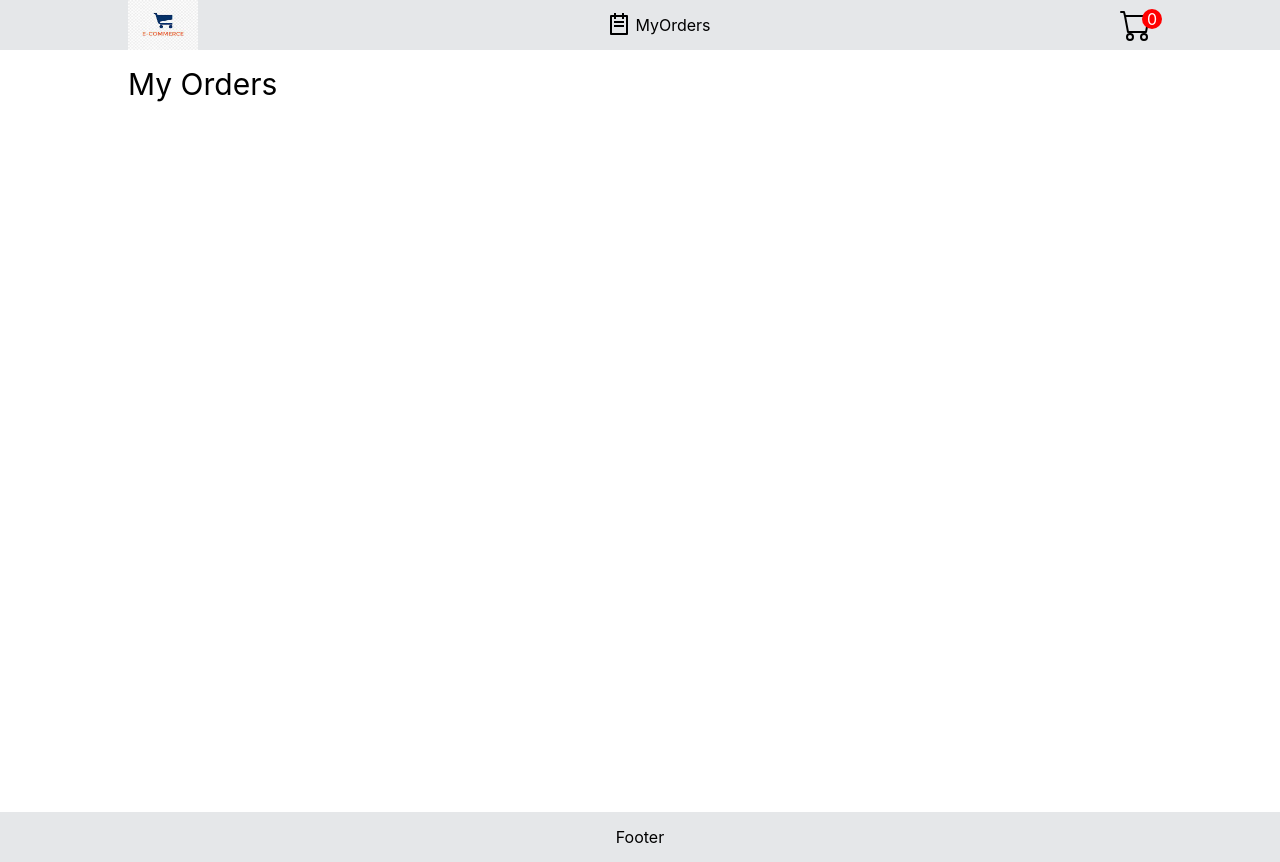
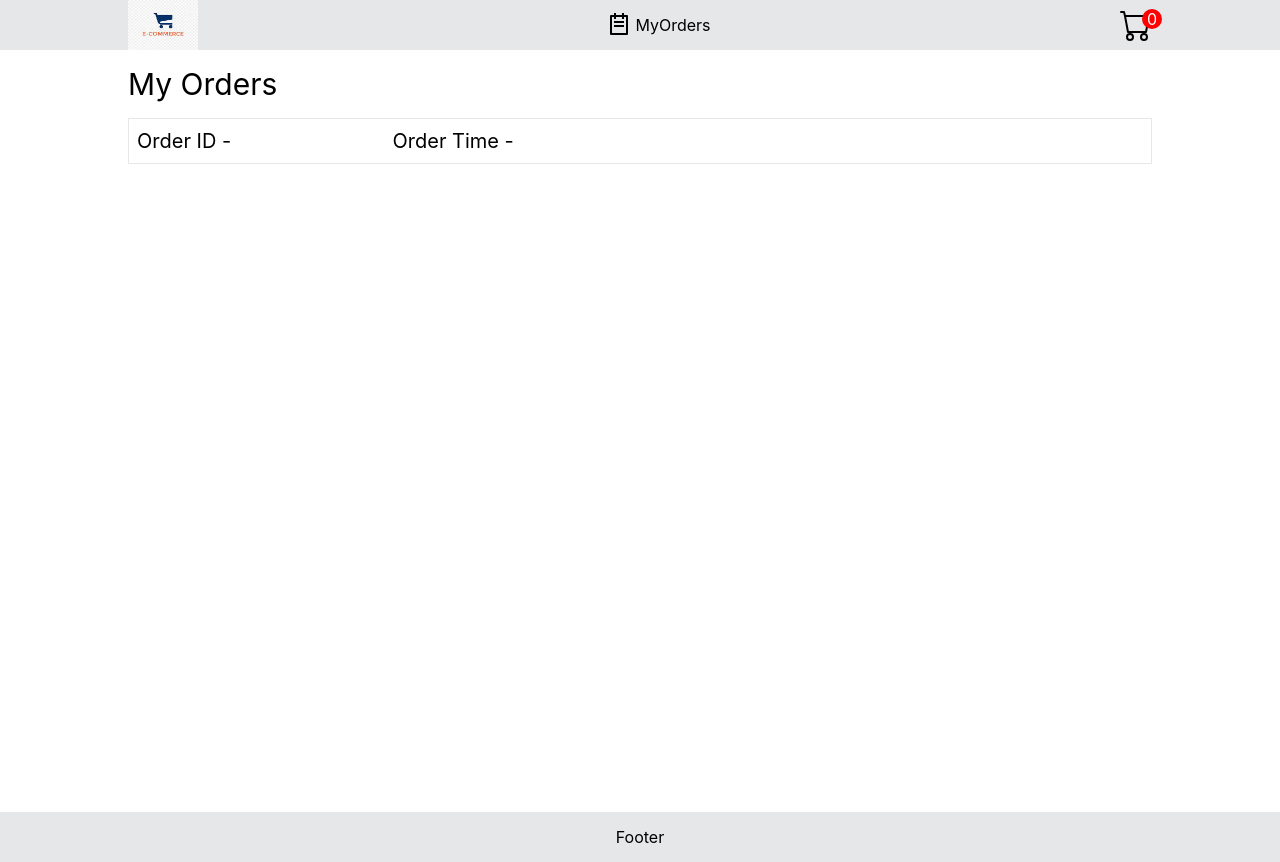
Before and after one commit to Timir699/astha_practice_project, a Next.js app: page /myOrders in a window 1280 px wide. Built offline with nearby package versions, Linux system fonts and the light colour scheme.

Commit message:
completed my order

```diff
--- a/components/Checkout.tsx
+++ b/components/Checkout.tsx
@@ -1,9 +1,10 @@
 import { useRouter } from 'next/router';
-import React from 'react';
+import React, { useState } from 'react';
 import { useForm } from 'react-hook-form';
 import { IoCheckmarkDoneOutline } from 'react-icons/io5';
 import { Form } from '../model/form';
 import { useStore } from '../store/cartStore';
+import shortid from 'shortid'
 
 const Checkout = () => {
 
@@ -12,7 +13,14 @@ const Checkout = () => {
     const addOrderProduct = useStore((state) => state.addOrderProduct);
     const processComplete = useStore((state) => state.processComplete);
     const addcheckOutForm = useStore((state) => state.addcheckOutForm);
+    const addCreateOrder = useStore((state) => state.addCreateOrder);
 
+     const createOrder = {
+        id : shortid.generate(),
+        time: new Date()
+    }
+
+    console.log(createOrder);
 
     const {
         register,
@@ -27,9 +35,10 @@ const Checkout = () => {
         } else {
             alert('please enter valid information');
         }
-        addOrderProduct()
+        addCreateOrder!(createOrder)
+        addOrderProduct!()
         reset()
-        processComplete()
+        processComplete!()
         addcheckOutForm!(data)
 
         router.push('/orderDetails')
--- a/components/MyOrders.tsx
+++ b/components/MyOrders.tsx
@@ -1,52 +1,22 @@
-import Image from 'next/image';
-import React, { useEffect, useState } from 'react';
-import { MdOutlineRemoveShoppingCart } from 'react-icons/md';
+import { useRouter } from 'next/router';
+import React from 'react';
 import { useStore } from '../store/cartStore';
 
-
 const MyOrders = () => {
-    const orderProduct = useStore((state) => state.orderProduct);
-    console.log(orderProduct);
-    const [orderId, setOrderId] = useState<Number>()
-    const [orderTime, setOrderTime] = useState()
-
-    useEffect(() => {
-        let orderNumber = Math.floor(Math.random()* 100)
-        setOrderId(orderNumber)
-    }, [orderProduct])
-
-    var current = new Date();
-    console.log(current);
-
-
-    console.log(orderId);
-
+    const createOrder = useStore((state) => state.createOrder);
+    const router = useRouter()
+    const gotoOrderDetails = () => {
+        router.push('/orderDetails')
+    }
 
     return (
         <div>
             <div className="grid grid-rows-3 grid-flow-col gap-3">
                 <div className="row-span-2 col-span-2 ...">
-
                     <p className="text-3xl my-4">My Orders</p>
-                    <div className="grid grid-cols-4 gap-4">
-                        {/* {orderProduct?.map((product) => {
-                            return (
-                                <div
-                                    className="border text-center p-4"
-                                    key={product.id}
-                                >
-                                    <Image
-                                        src={product.img}
-                                        alt="image"
-                                        width={100}
-                                        height={100}
-                                    />
-                                    <p className="text-xl">{product.name}</p>
-                                    <p className="text-xl">${product.price}</p>
-                                    <div className="flex justify-center mt-2"></div>
-                                </div>
-                            );
-                        })} */}
+                    <div onClick={() => gotoOrderDetails() } className="grid grid-cols-4 gap-4 border p-2 cursor-pointer ">
+                    <p className="text-xl">Order ID - {createOrder?.orderCreate?.id}</p>
+                    <p className="text-xl">Order Time - {createOrder?.orderCreate?.time?.toLocaleTimeString()}</p>
                     </div>
                 </div>
             </div>
--- /dev/null
+++ b/model/createOrder.ts
@@ -0,0 +1,4 @@
+export interface CreateOrder {
+   id?: any;
+   time?: any ;
+}
--- a/model/product.ts
+++ b/model/product.ts
@@ -1,3 +1,4 @@
+import { CreateOrder } from "./createOrder";
 import { Form } from "./form";
 
 export interface Product {
@@ -21,6 +22,8 @@ export interface CartProduct {
  addOrderProduct ?: () => void;
  checkOutForm: {};
  addcheckOutForm ?: (data: Form) => void;
+ createOrder: {}
+ addCreateOrder ?: (orderCreate : CreateOrder ) => void;
  removeProduct : (id: string) => void;
  processComplete ?: () => void
  removeQuantity ?: (id: string) => void
--- a/package.json
+++ b/package.json
@@ -13,6 +13,7 @@
     "react-dom": "17.0.2",
     "react-hook-form": "^7.29.0",
     "react-icons": "^4.3.1",
+    "shortid": "^2.2.16",
     "styled-components": "^5.3.5",
     "zustand": "^3.7.2"
   },
@@ -20,6 +21,7 @@
     "@types/node": "17.0.8",
     "@types/react": "17.0.38",
     "@types/react-dom": "^18.0.0",
+    "@types/shortid": "^0.0.29",
     "@types/styled-components": "^5.1.25",
     "autoprefixer": "^10.4.4",
     "eslint": "8.6.0",
--- a/pages/orderDetails.tsx
+++ b/pages/orderDetails.tsx
@@ -1,9 +1,15 @@
+import Head from 'next/head';
 import React from 'react';
 import OrderDetails from '../components/OrderDetails';
 
 const orderDetails = () => {
   return (
     <div>
+      <Head>
+        <title>Order Details | E - Cart</title>
+        <meta name="description" content="Generated by create next app" />
+        <link rel="icon" href="/favicon.ico" />
+      </Head>
       <OrderDetails />
     </div>
   );
--- a/store/cartStore.ts
+++ b/store/cartStore.ts
@@ -1,5 +1,6 @@
 import create from 'zustand'
 import { devtools } from 'zustand/middleware'
+import { CreateOrder } from '../model/createOrder';
 import { Form } from '../model/form';
 import { CartProduct, Product } from '../model/product';
 
@@ -18,6 +19,11 @@ export let useStore = create<CartProduct>(devtools((set) => ({
   addcheckOutForm: (data: Form) => {
     set((state) => ({
       checkOutForm:  { ...state.checkOutForm, data} }))
+  },
+  createOrder: {},
+  addCreateOrder: (orderCreate : CreateOrder) => {
+    set((state) => ({
+      createOrder:  { ...state.createOrder, orderCreate} }))
   },
   removeProduct: (id) => {
     set((state) => ({
```
Also changed, not shown: 1 other file (tests, documents, lock files or other folders).
